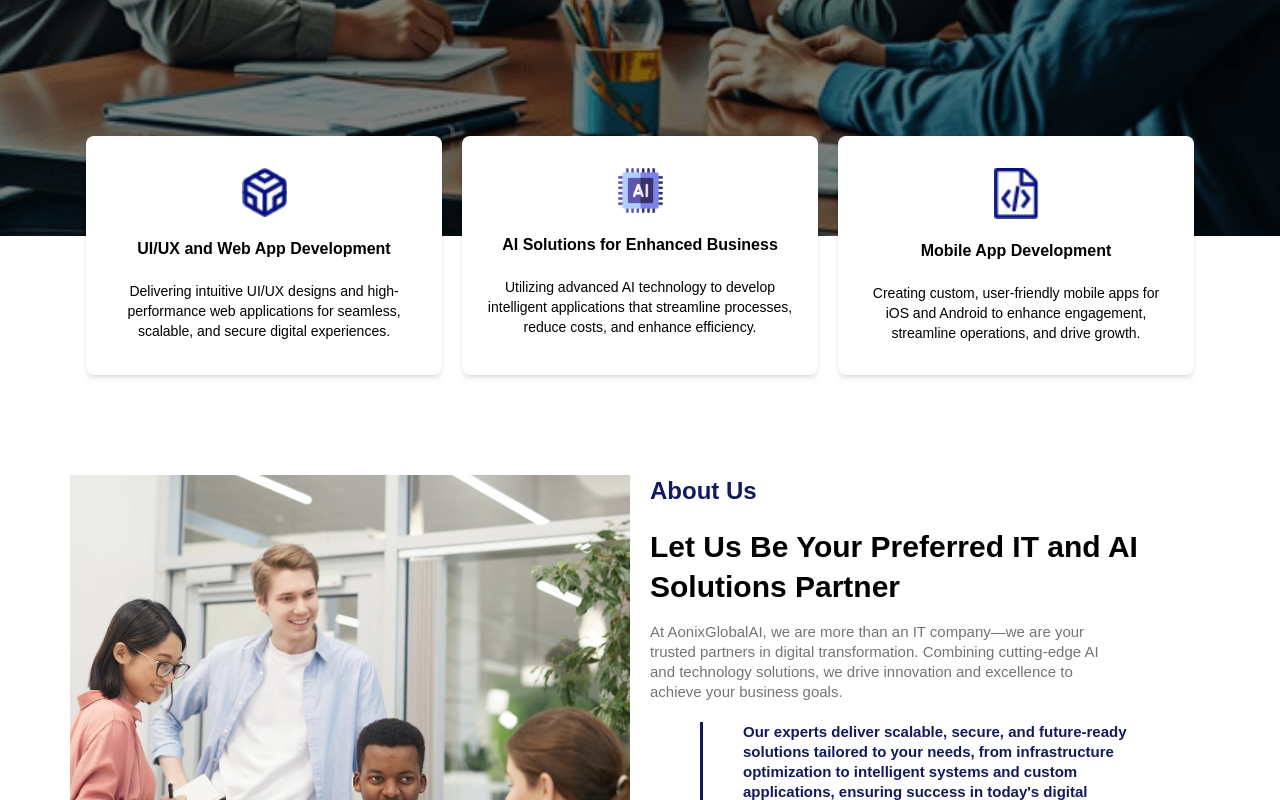
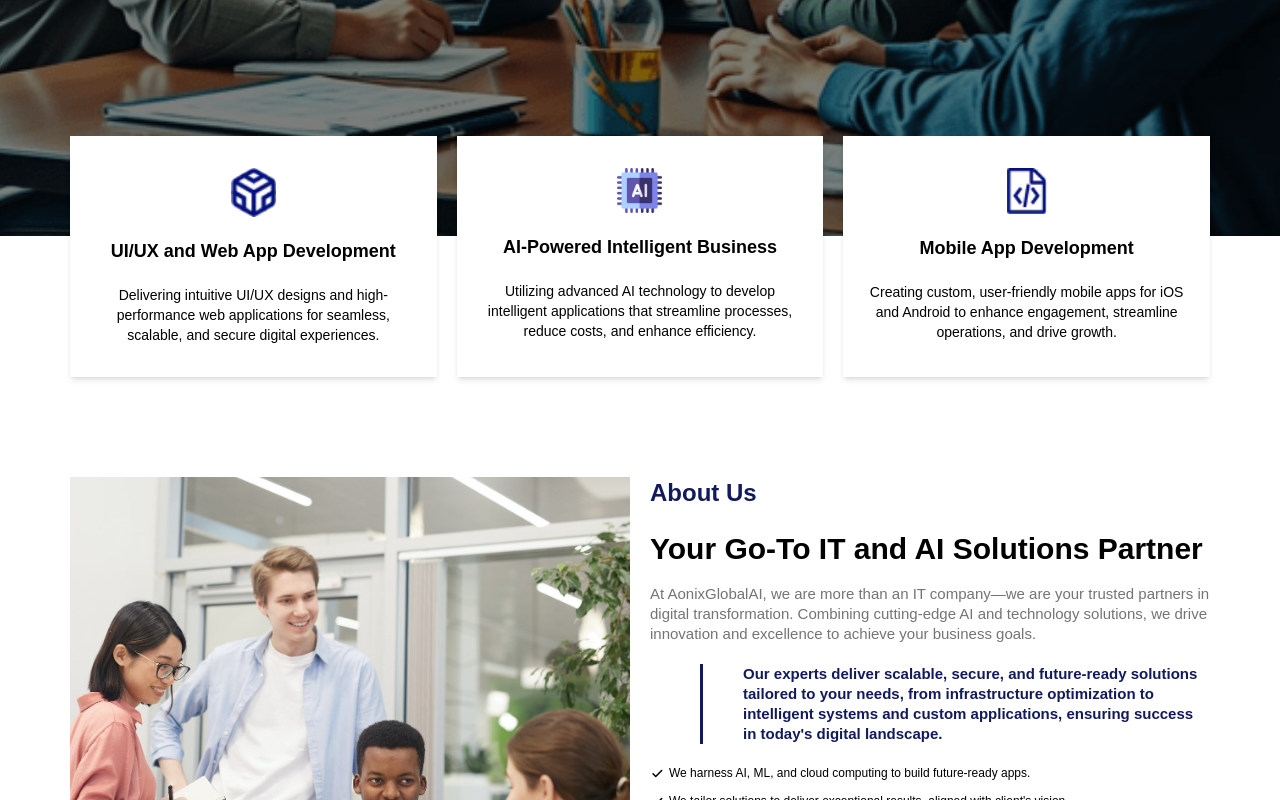
Before and after one commit to aOnixglobalai99/aonixglobalai-portfolio, a Next.js app: page / in a window 1280 px wide. Shown: the part 660-1460 px from the top of the page. Built offline with nearby package versions, Linux system fonts and the light colour scheme.

Commit message:
about us and intro grid content update

```diff
--- a/src/components/AboutUs.tsx
+++ b/src/components/AboutUs.tsx
@@ -14,17 +14,20 @@ const AboutUsPage = () => {
             <h1 className="text-[#121a5e] font-semibold text-xl md:text-2xl">
               About Us
             </h1>
+            {/* <h2 className="text-lg md:text-[30px] font-bold leading-[35px] md:leading-[40px] mt-3 md:mt-5">
+              Let Us Be Your Preferred IT and AI Solutions Partner
+            </h2> */}
             <h2 className="text-lg md:text-[30px] font-bold leading-[35px] md:leading-[40px] mt-3 md:mt-5">
-              Let Us Be Your Preferred IT and AI Solutions Partner
+              Your Go-To IT and AI Solutions Partner
             </h2>
-            <p className="text-xs md:text-[15px] mt-[10px] md:mt-[15px] text-[#747474] leading-5 md:pr-[100px]">
+            <p className="text-xs md:text-[15px] mt-[10px] md:mt-[15px] text-[#747474] leading-5">
               At AonixGlobalAI, we are more than an IT company—we are your
               trusted partners in digital transformation. Combining cutting-edge
               AI and technology solutions, we drive innovation and excellence to
               achieve your business goals.
             </p>
           </div>
-          <div className="md:ml-[50px] pl-5 md:pl-10 pr-0 md:pr-[70px] py-0 border-l-[3px] border-l-[#121a5e] border-solid">
+          <div className="md:ml-[50px] pl-5 md:pl-10 border-l-[3px] border-l-[#121a5e] border-solid">
             <h1 className="text-[#121a5e] font-semibold text-sm md:text-[15px]">
               Our experts deliver scalable, secure, and future-ready solutions
               tailored to your needs, from infrastructure optimization to
--- a/src/pages/index.tsx
+++ b/src/pages/index.tsx
@@ -40,10 +40,13 @@ const HomePage = () => {
         </div>
 
         <div className="mt-[-100px]">
-          <div className="w-full max-w-[1140px] mx-auto grid grid-cols-1 sm:grid-cols-2 md:grid-cols-3 gap-5 px-4">
-            <div className="backgrounddd bg-white text-center shadow-md flex flex-col items-center gap-5 border-neutral-100 px-6 py-8 rounded-lg">
+          <div className="w-full max-w-[1140px] mx-auto grid grid-cols-1 sm:grid-cols-2 md:grid-cols-3 gap-5 px-4 lg:px-0">
+            {/* Card 1 */}
+            <div className="backgrounddd bg-white text-center shadow-md flex flex-col items-center gap-5 border-neutral-100 px-6 py-8">
               <Image src={service2} alt="headerImg" width={45} height={45} />
-              <h1 className="font-bold">UI/UX and Web App Development</h1>
+              <h1 className="font-bold text-lg">
+                UI/UX and Web App Development
+              </h1>
               <p className="text-sm">
                 Delivering intuitive UI/UX designs and high-performance web
                 applications for seamless, scalable, and secure digital
@@ -51,9 +54,15 @@ const HomePage = () => {
               </p>
             </div>
 
-            <div className="backgrounddd bg-white text-center shadow-md flex flex-col items-center gap-5 border-neutral-100 px-6 py-8 rounded-lg">
+            {/* Card 2 */}
+            <div className="backgrounddd bg-white text-center shadow-md flex flex-col items-center gap-5 border-neutral-100 px-6 py-8">
               <Image src={service7} alt="headerImg" width={45} height={45} />
-              <h1 className="font-bold">AI Solutions for Enhanced Business</h1>
+              {/* <h1 className="font-bold text-lg">
+                AI Solutions for Enhanced Business
+              </h1> */}
+              <h1 className="font-bold text-lg">
+                AI-Powered Intelligent Business
+              </h1>
               <p className="text-sm">
                 Utilizing advanced AI technology to develop intelligent
                 applications that streamline processes, reduce costs, and
@@ -61,9 +70,10 @@ const HomePage = () => {
               </p>
             </div>
 
-            <div className="backgrounddd bg-white text-center shadow-md flex flex-col items-center gap-5 border-neutral-100 px-6 py-8 rounded-lg">
-              <Image src={service3} alt="headerImg" width={45} height={45} />
-              <h1 className="font-bold">Mobile App Development</h1>
+            {/* Card 3 */}
+            <div className="backgrounddd bg-white text-center shadow-md flex flex-col items-center gap-5 border-neutral-100 px-6 py-8">
+              <Image src={service3} alt="headerImg" width={40} height={40} />
+              <h1 className="font-bold text-lg">Mobile App Development</h1>
               <p className="text-sm">
                 Creating custom, user-friendly mobile apps for iOS and Android
                 to enhance engagement, streamline operations, and drive growth.
@@ -71,6 +81,7 @@ const HomePage = () => {
             </div>
           </div>
         </div>
+
         {/* About Us Section */}
         <AboutUsPage />
         <Service />
```
